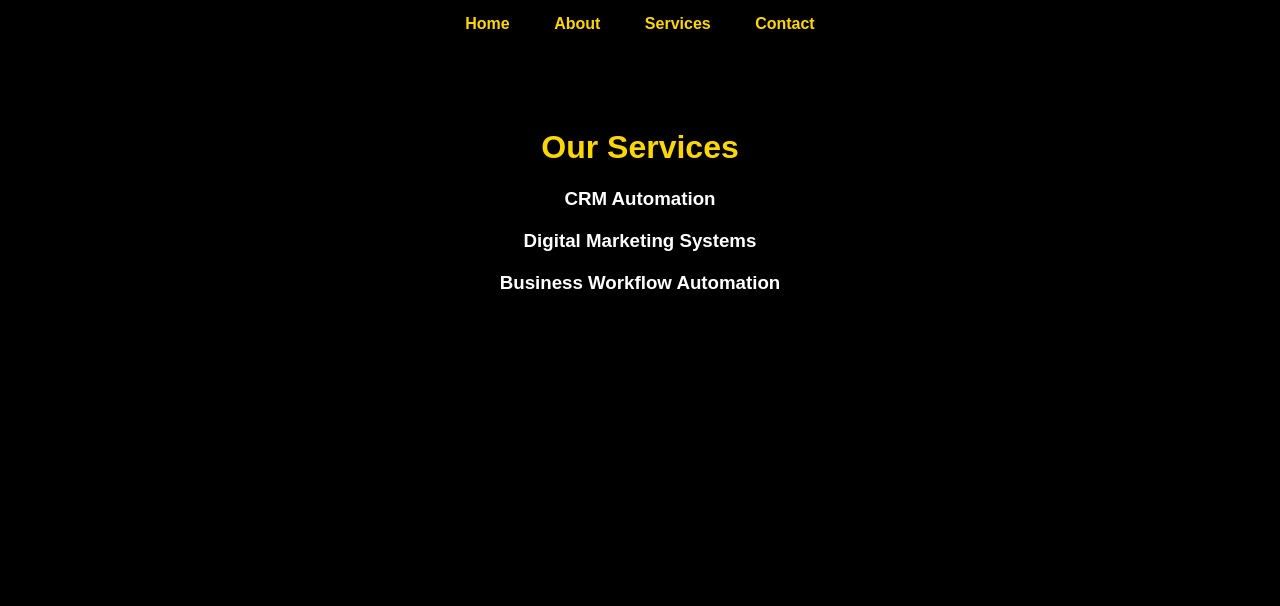
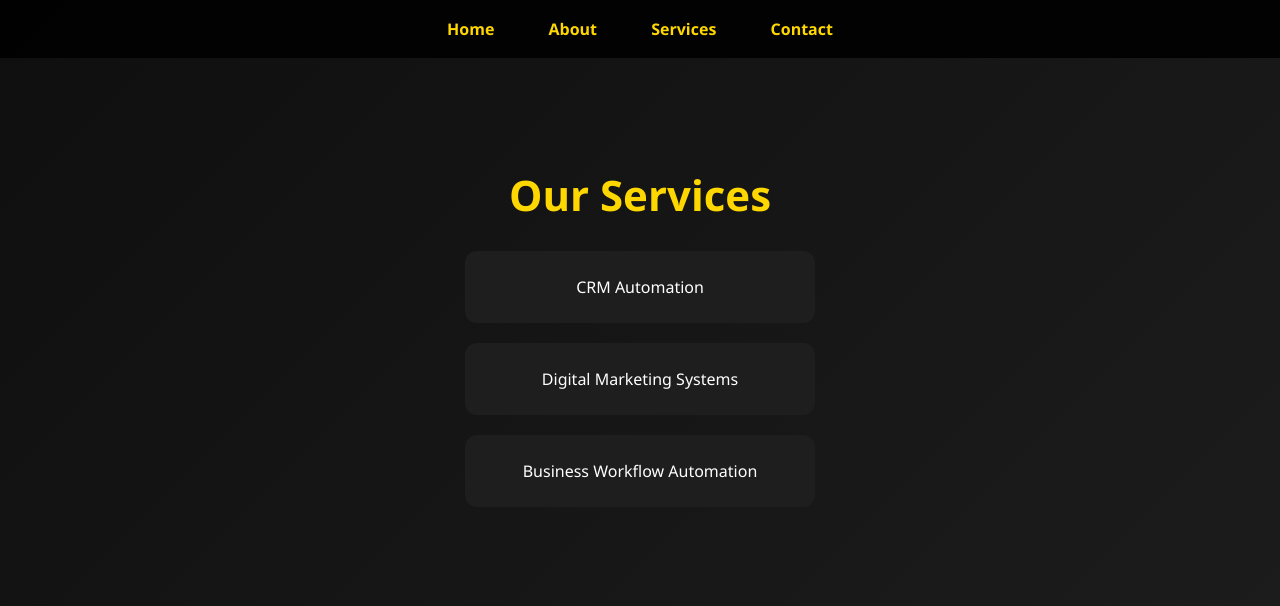
Before and after one commit to ovelvoro-stack/velvorax-site, a Flask app: page /services in a window 1280 px wide. Shown: the top 606 px of the page. Run offline with Flask 3, Linux system fonts and the light colour scheme.

Commit message:
Update services.html

```diff
--- a/templates/services.html
+++ b/templates/services.html
@@ -1,16 +1,46 @@
 <!DOCTYPE html>
 <html>
 <head>
-<title>Services - VelvoraX</title>
-<meta name="viewport" content="width=device-width, initial-scale=1.0">
-<style>
-body { background:black; color:white; font-family:Arial; margin:0; }
-.navbar { background:#000; padding:15px; text-align:center; }
-.navbar a { color:gold; margin:0 20px; text-decoration:none; font-weight:bold; }
-.container { padding:60px; text-align:center; }
-h1 { color:gold; }
-.service-box { margin:20px 0; }
-</style>
+    <title>Services - VelvoraX</title>
+    <style>
+        body {
+            margin: 0;
+            font-family: 'Segoe UI', sans-serif;
+            background: linear-gradient(135deg, #0f0f0f, #1c1c1c);
+            color: white;
+        }
+
+        .navbar {
+            background: rgba(0,0,0,0.9);
+            padding: 18px;
+            text-align: center;
+        }
+
+        .navbar a {
+            color: gold;
+            margin: 0 25px;
+            text-decoration: none;
+            font-weight: 600;
+        }
+
+        .section {
+            text-align: center;
+            padding: 80px 20px;
+        }
+
+        h1 {
+            color: gold;
+            font-size: 42px;
+        }
+
+        .service-box {
+            background: #1e1e1e;
+            padding: 25px;
+            margin: 20px auto;
+            width: 300px;
+            border-radius: 12px;
+        }
+    </style>
 </head>
 <body>
 
@@ -21,21 +51,12 @@ h1 { color:gold; }
     <a href="/contact">Contact</a>
 </div>
 
-<div class="container">
-<h1>Our Services</h1>
+<div class="section">
+    <h1>Our Services</h1>
 
-<div class="service-box">
-    <h3>CRM Automation</h3>
-</div>
-
-<div class="service-box">
-    <h3>Digital Marketing Systems</h3>
-</div>
-
-<div class="service-box">
-    <h3>Business Workflow Automation</h3>
-</div>
-
+    <div class="service-box">CRM Automation</div>
+    <div class="service-box">Digital Marketing Systems</div>
+    <div class="service-box">Business Workflow Automation</div>
 </div>
 
 </body>
```
